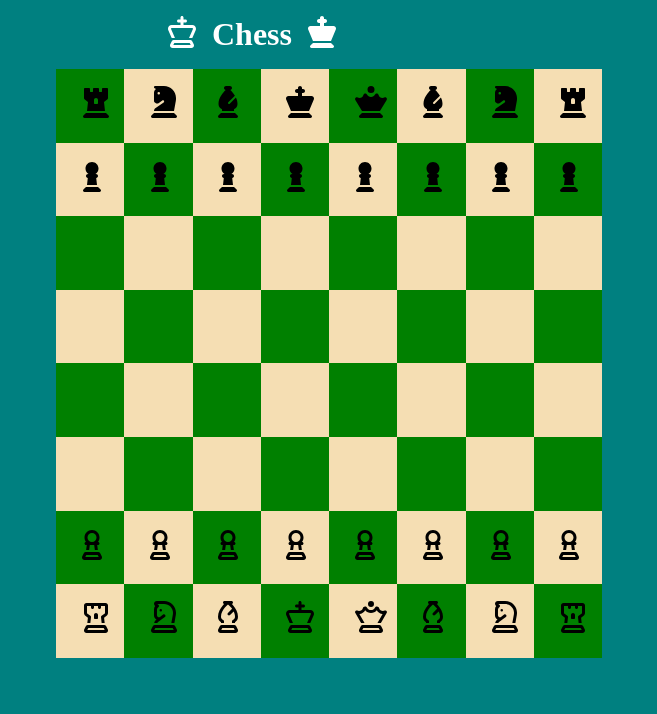
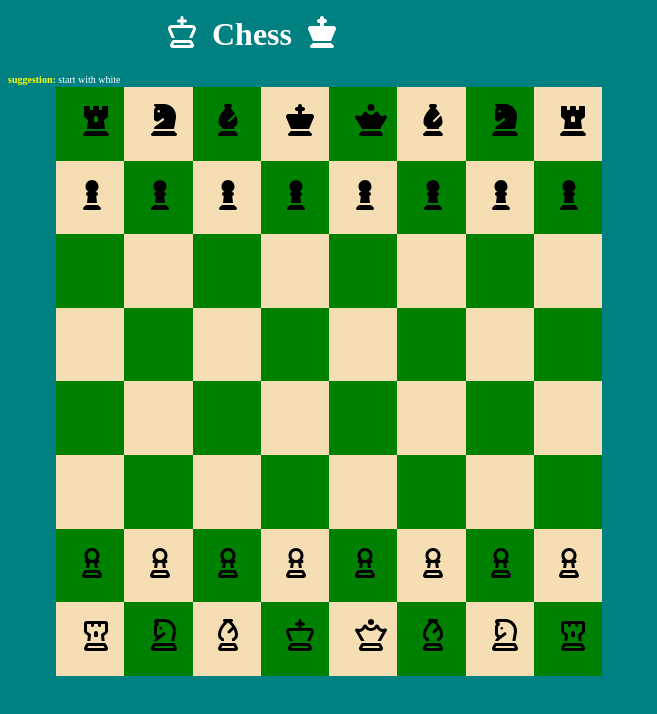
Before and after one commit to hanu329/Chess01, a React (Vite) app: page / in a window 1280 px wide. Shown: the top 714 px of the page, without its empty margins (0-657 px from the left). Built offline with nearby package versions, Linux system fonts and the light colour scheme.

Commit message:
suggestion line

```diff
--- a/src/components/ChessBoard.tsx
+++ b/src/components/ChessBoard.tsx
@@ -447,7 +447,7 @@ console.log('item',item)
      <h1 className="head" style={{ color: 'White',margin:'0.5rem 1rem 1rem 1rem', fontSize:'2rem',paddingTop:'0rem'}}> Chess</h1>
      <FontAwesomeIcon icon={solidChessKing} style={{color:'white',position:'relative',top:'0.5rem', fontSize:'2rem'}} />
      </div>
-
+     <span style={{color:'white',fontSize:'10px'}}><b style={{color:'yellow'}}>suggestion:</b> start with white</span>
       <div style={{display:"flex", flexWrap:"wrap"}}>
       <div>
          {renderUi()}
```
